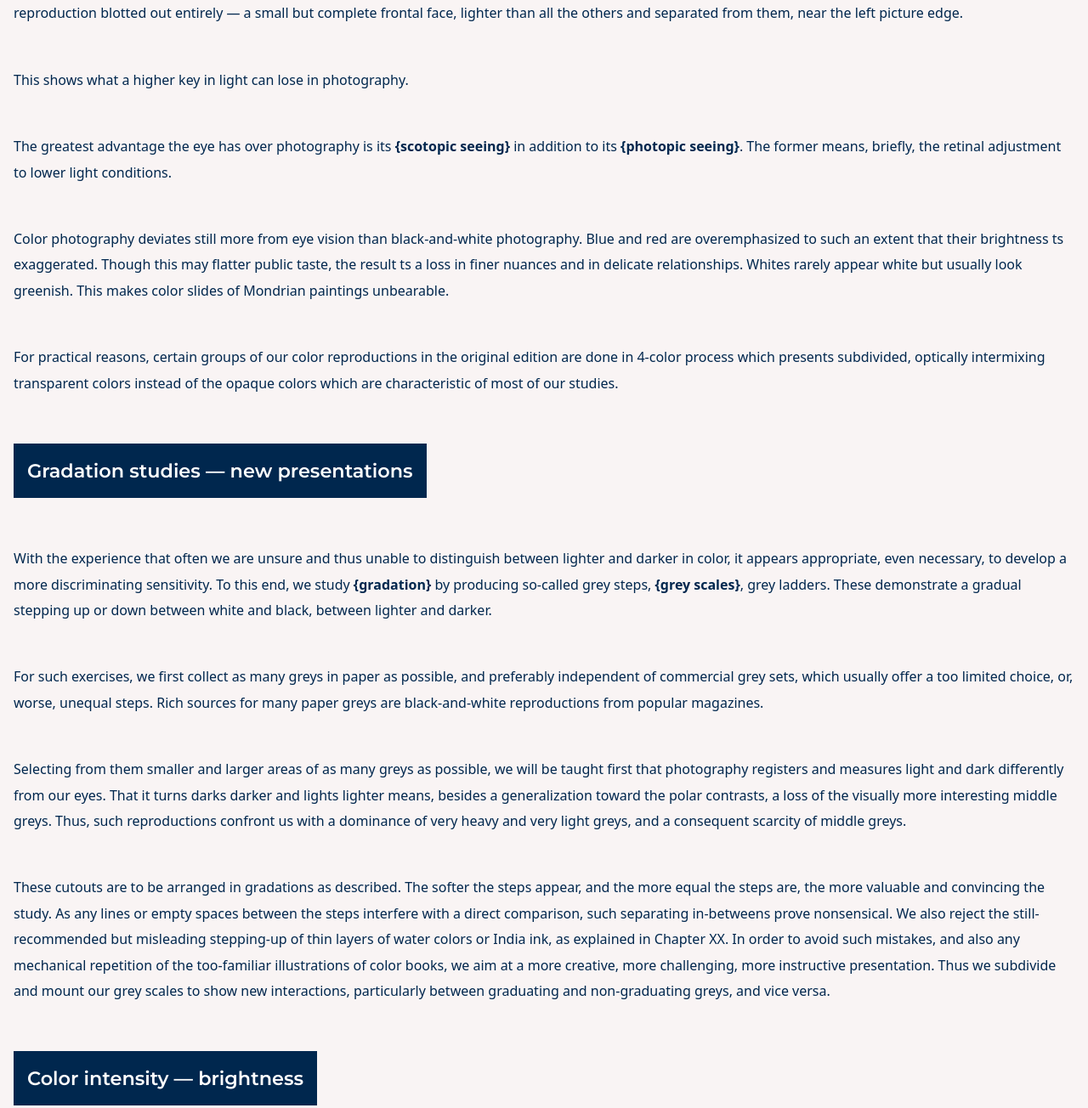
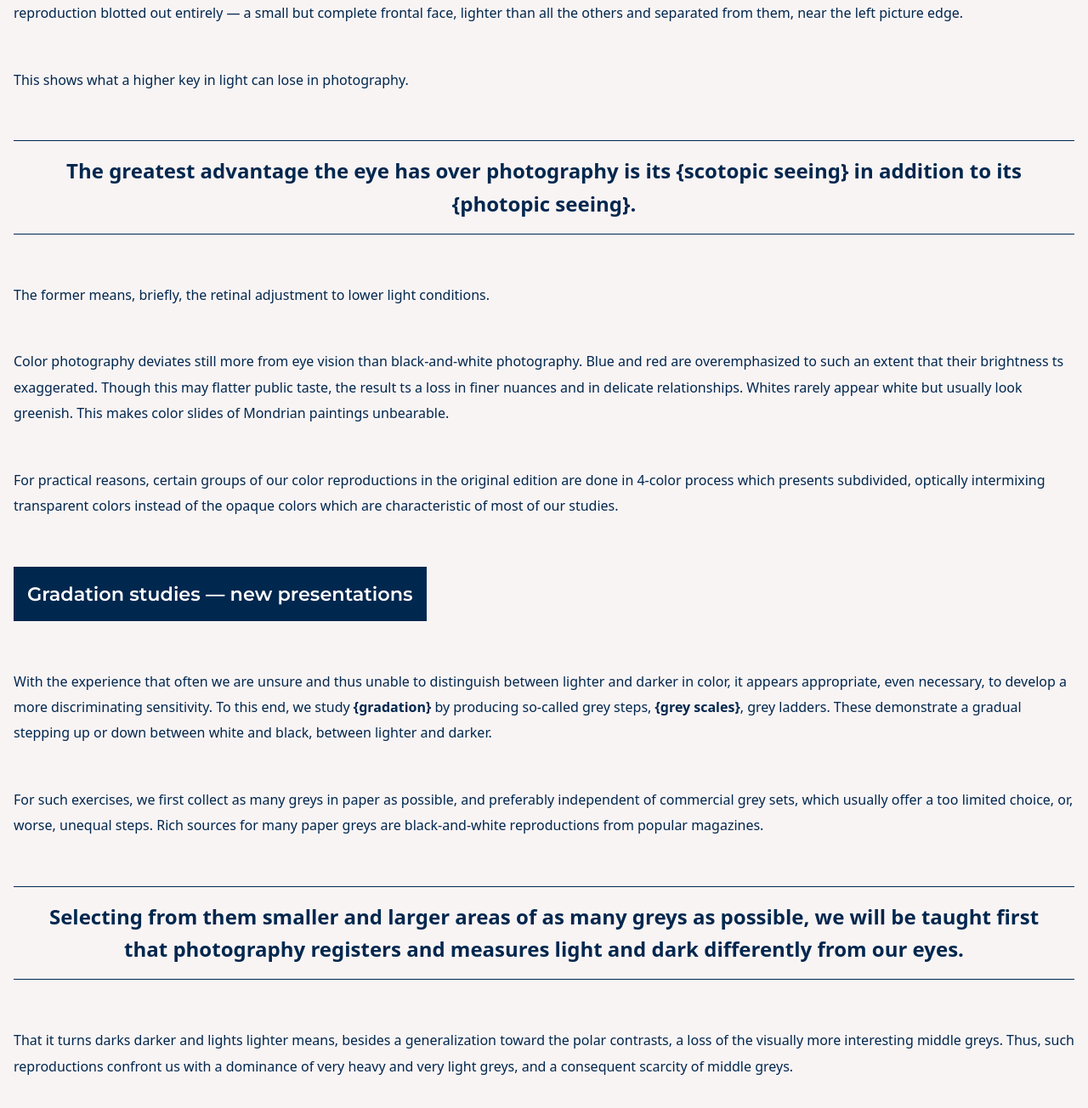
Before and after one commit to chareeselam/binding, a plain HTML site: page direction-3/index.html in a window 1280 px wide. Shown: the part 7660-8964 px from the top of the page at 85% size. Drawn offline with Linux system fonts and the light colour scheme; a web font is replaced by a local one.

Commit message:
added more stuff to text 3

```diff
--- a/direction-3/index.html
+++ b/direction-3/index.html
@@ -147,18 +147,21 @@
 						<p>The first, the larger and more official reproduction, in very fine screen on coated paper, presumably would be considered more representative than the second, smaller reproduction in a coarser screen and on the cheapest paper.</p>
 						<p>But the latter was not only much more correct in its whole tonality: it also showed clearly 1 more mask, face, or head which the more expensive, so-called high-key reproduction blotted out entirely — a small but complete frontal face, lighter than all the others and separated from them, near the left picture edge.</p>
 						<p>This shows what a higher key in light can lose in photography.</p>
-						<p>The greatest advantage the eye has over photography is its <span class="terms">scotopic seeing</span> in addition to its <span class="terms">photopic seeing</span>. The former means, briefly, the retinal adjustment to lower light conditions.</p>
+						<p class="lines">The greatest advantage the eye has over photography is its <span class="terms">scotopic seeing</span> in addition to its <span class="terms">photopic seeing</span>.</p>
+						<p>The former means, briefly, the retinal adjustment to lower light conditions.</p>
 						<p>Color photography deviates still more from eye vision than black-and-white photography. Blue and red are overemphasized to such an extent that their brightness ts exaggerated. Though this may flatter public taste, the result ts a loss in finer nuances and in delicate relationships. Whites rarely appear white but usually look greenish. This makes color slides of Mondrian paintings unbearable.</p>
 						<p>For practical reasons, certain groups of our color reproductions in the original edition are done in 4-color process which presents subdivided, optically intermixing transparent colors instead of the opaque colors which are characteristic of most of our studies.</p>
 						<h3>Gradation studies — new presentations</h3>
 						<p>With the experience that often we are unsure and thus unable to distinguish between lighter and darker in color, it appears appropriate, even necessary, to develop a more discriminating sensitivity. To this end, we study <span class="terms">gradation</span> by producing so-called grey steps, <span class="terms">grey scales</span>, grey ladders. These demonstrate a gradual stepping up or down between white and black, between lighter and darker.</p>
 						<p>For such exercises, we first collect as many greys in paper as possible, and preferably independent of commercial grey sets, which usually offer a too limited choice, or, worse, unequal steps. Rich sources for many paper greys are black-and-white reproductions from popular magazines.</p>
-						<p>Selecting from them smaller and larger areas of as many greys as possible, we will be taught first that photography registers and measures light and dark differently from our eyes. That it turns darks darker and lights lighter means, besides a generalization toward the polar contrasts, a loss of the visually more interesting middle greys. Thus, such reproductions confront us with a dominance of very heavy and very light greys, and a consequent scarcity of middle greys.</p>
+						<p class="lines">Selecting from them smaller and larger areas of as many greys as possible, we will be taught first that photography registers and measures light and dark differently from our eyes.</p>
+						<p>That it turns darks darker and lights lighter means, besides a generalization toward the polar contrasts, a loss of the visually more interesting middle greys. Thus, such reproductions confront us with a dominance of very heavy and very light greys, and a consequent scarcity of middle greys.</p>
 						<p>These cutouts are to be arranged in gradations as described. The softer the steps appear, and the more equal the steps are, the more valuable and convincing the study. As any lines or empty spaces between the steps interfere with a direct comparison, such separating in-betweens prove nonsensical. We also reject the still-recommended but misleading stepping-up of thin layers of water colors or India ink, as explained in Chapter XX. In order to avoid such mistakes, and also any mechanical repetition of the too-familiar illustrations of color books, we aim at a more creative, more challenging, more instructive presentation. Thus we subdivide and mount our grey scales to show new interactions, particularly between graduating and non-graduating greys, and vice versa.</p>
 						<h3>Color intensity — brightness</h3>
 						<p>After the study of “Lighter or Darker” and with some training in gradation studies, one can expect to come to an agreement on different light intensities.</p>
 						<p>However, when it comes to <span class="terms">color intensity</span> (brightness), occasionally one may find agreement among a few people but hardly within a large group such as a class.</p>
-						<p>As “gentlemen prefer blondes,” so everyone has preference for certain colors and prejndices against others. This applies to color combinations as well. It seems good that we are of different tastes. As it is with people in our daily life. so it is with color. We change, correct, or reverse our opinions about colors, and this change of opinion may shift forth and back.</p>
+						<p>As “gentlemen prefer blondes,” so everyone has preference for certain colors and prejndices against others. This applies to color combinations as well. It seems good that we are of different tastes. As it is with people in our daily life. so it is with color.</p>
+						<p class="lines">We change, correct, or reverse our opinions about colors, and this change of opinion may shift forth and back.</p>
 						<p>Therefore, we try to recognize our preferences and our aversions — what colors dominate in our work; what colors, on the other hand, are rejected, disliked, or of no appeal. Usually a special effort in using disliked colors ends with our falling in love with them.</p>
 						<p>The exercise in color intensity consists of sorting all possible shades and tints within a hue. From these is chosen the most typical hue (the bluest blue, the greenest green, etc.) and it is placed within the group accordingly. </p>
 					</section>
```
